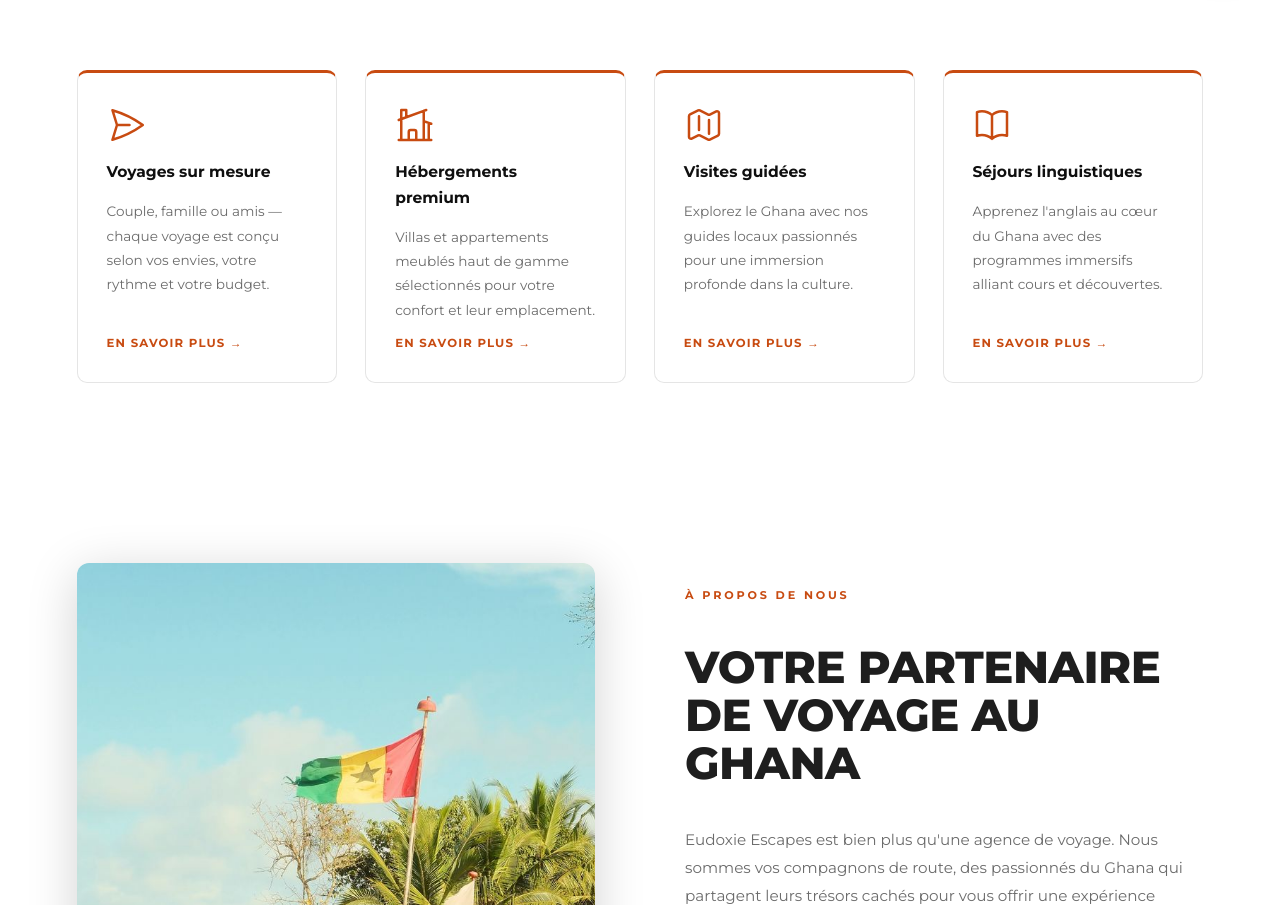
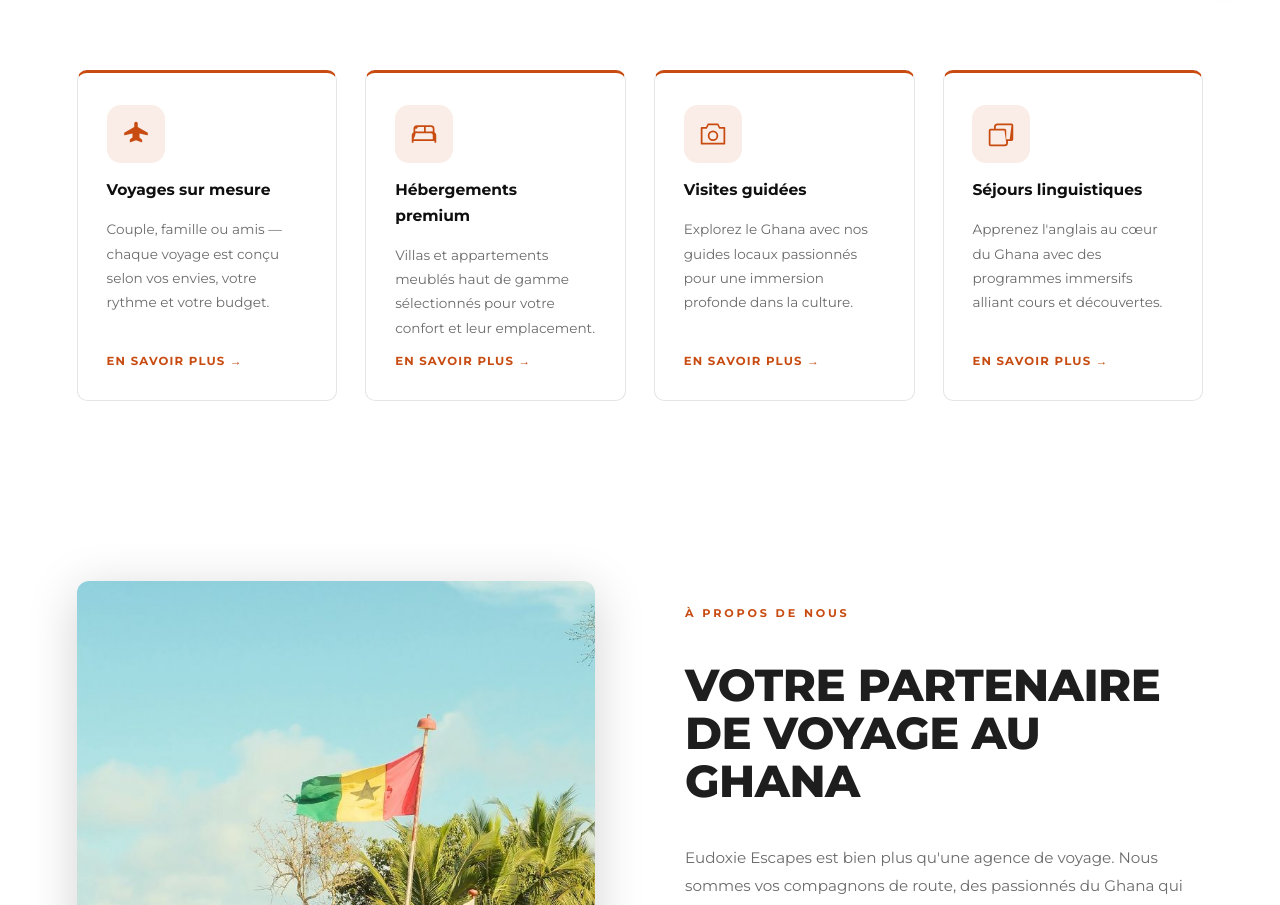
Before and after one commit to marc-30/EudoxieEscapes, a React (Vite) app: page / in a window 1280 px wide. Shown: the part 802-1707 px from the top of the page. Built offline with nearby package versions, Linux system fonts and the light colour scheme.

Commit message:
Homepage service cards — premium filled icons + icon container style
Co-Authored-By: Claude Sonnet 4.6 <noreply@anthropic.com>

```diff
--- a/src/App.css
+++ b/src/App.css
@@ -1,4 +1,5 @@
 @import url('https://fonts.googleapis.com/css2?family=Montserrat:ital,wght@0,300;0,400;0,500;0,600;0,700;0,800;0,900;1,400&family=Dancing+Script:wght@600;700&display=swap');
+/* ── CRAM VED ─────────────────────────────────────────────────── */
 
 /* ── VARIABLES ──────────────────────────────────────────────── */
 :root {
@@ -202,9 +203,15 @@ img { display:block; max-width:100%; }
 }
 .svc-card:hover { box-shadow:0 10px 40px rgba(0,0,0,.09); transform:translateY(-4px); }
 .svc-card__icon {
-  width:40px; height:40px; color:var(--orange);
+  width:58px; height:58px; flex-shrink:0;
+  background:var(--orange-lt);
+  border-radius:14px;
+  display:flex; align-items:center; justify-content:center;
+  color:var(--orange);
+  transition:background var(--t);
 }
-.svc-card__icon svg { width:100%; height:100%; }
+.svc-card:hover .svc-card__icon { background:var(--orange); color:#fff; }
+.svc-card__icon svg { width:28px; height:28px; }
 .svc-card__title { font-size:.97rem; font-weight:700; color:var(--dark); }
 .svc-card__desc  { font-size:.85rem; color:var(--muted); line-height:1.78; flex:1; }
 .svc-card__link  {
--- a/src/App.jsx
+++ b/src/App.jsx
@@ -241,8 +241,8 @@ function HomePage({ go }) {
           {[
             {
               icon: (
-                <svg viewBox="0 0 24 24" fill="none" stroke="currentColor" strokeWidth="1.5" strokeLinecap="round" strokeLinejoin="round">
-                  <path d="M6 12 3.269 3.126A59.768 59.768 0 0 1 21.485 12 59.77 59.77 0 0 1 3.27 20.876L5.999 12Zm0 0h7.5"/>
+                <svg viewBox="0 0 32 32" fill="currentColor">
+                  <path d="M29 14.15 18 8V4a2 2 0 0 0-4 0v4L3 14.15a1 1 0 0 0-.5.87V17a.5.5 0 0 0 .6.49L12 15.56V20l-2.4 1.8A1 1 0 0 0 9 23v2a.5.5 0 0 0 .67.47L16 23l6.33 2.47A.5.5 0 0 0 23 25v-2a1 1 0 0 0-.4-.8L20 20v-4.44l8.9 1.93A.5.5 0 0 0 29.5 17v-1.98a1 1 0 0 0-.5-.87z"/>
                 </svg>
               ),
               title: 'Voyages sur mesure',
@@ -250,8 +250,8 @@ function HomePage({ go }) {
             },
             {
               icon: (
-                <svg viewBox="0 0 24 24" fill="none" stroke="currentColor" strokeWidth="1.5" strokeLinecap="round" strokeLinejoin="round">
-                  <path d="M8.25 21v-4.875c0-.621.504-1.125 1.125-1.125h2.25c.621 0 1.125.504 1.125 1.125V21m0 0h4.5V3.545M12.75 21h7.5V10.75M2.25 21h1.5m18 0h-18M2.25 9l4.5-1.636M18.75 3l-1.5.545m0 6.205 3 1m1.5.5-1.5-.5M6.75 7.364V3h-3v18m3-13.636 10.5-3.819"/>
+                <svg viewBox="0 0 32 32" fill="currentColor">
+                  <path d="M28 14v-4a4 4 0 0 0-4-4H8a4 4 0 0 0-4 4v4a4 4 0 0 0-2 3.46V26h2v-2h24v2h2V17.46A4 4 0 0 0 28 14zm-4-6a2 2 0 0 1 2 2v3.17A3.99 3.99 0 0 0 24 13h-6V8zm-16 2a2 2 0 0 1 2-2h6v5H8a3.99 3.99 0 0 0-2 .17V10zm-2 7.46A2 2 0 0 1 8 15h16a2 2 0 0 1 2 2v5H4z"/>
                 </svg>
               ),
               title: 'Hébergements premium',
@@ -259,8 +259,8 @@ function HomePage({ go }) {
             },
             {
               icon: (
-                <svg viewBox="0 0 24 24" fill="none" stroke="currentColor" strokeWidth="1.5" strokeLinecap="round" strokeLinejoin="round">
-                  <path d="M9 6.75V15m6-6v8.25m.503 3.498 4.875-2.437c.381-.19.622-.58.622-1.006V4.82c0-.836-.88-1.38-1.628-1.006l-3.869 1.934c-.317.159-.69.159-1.006 0L9.503 3.252a1.125 1.125 0 0 0-1.006 0L3.622 5.689C3.24 5.88 3 6.27 3 6.695V19.18c0 .836.88 1.38 1.628 1.006l3.869-1.934c.317-.159.69-.159 1.006 0l4.994 2.497c.317.158.69.158 1.006 0z"/>
+                <svg viewBox="0 0 32 32" fill="currentColor">
+                  <path d="M29 8h-5l-2-4H10L8 8H3a1 1 0 0 0-1 1v18a1 1 0 0 0 1 1h26a1 1 0 0 0 1-1V9a1 1 0 0 0-1-1zm-1 18H4V10h5l2-4h10l2 4h5zM16 12a6 6 0 1 0 6 6 6 6 0 0 0-6-6zm0 10a4 4 0 1 1 4-4 4 4 0 0 1-4 4z"/>
                 </svg>
               ),
               title: 'Visites guidées',
@@ -268,8 +268,8 @@ function HomePage({ go }) {
             },
             {
               icon: (
-                <svg viewBox="0 0 24 24" fill="none" stroke="currentColor" strokeWidth="1.5" strokeLinecap="round" strokeLinejoin="round">
-                  <path d="M12 6.042A8.967 8.967 0 0 0 6 3.75c-1.052 0-2.062.18-3 .512v14.25A8.987 8.987 0 0 1 6 18c2.305 0 4.408.867 6 2.292m0-14.25a8.966 8.966 0 0 1 6-2.292c1.052 0 2.062.18 3 .512v14.25A8.987 8.987 0 0 0 18 18a8.967 8.967 0 0 0-6 2.292m0-14.25v14.25"/>
+                <svg viewBox="0 0 32 32" fill="currentColor">
+                  <path d="M28 4H12a4 4 0 0 0-4 4v2H4a2 2 0 0 0-2 2v16a2 2 0 0 0 2 2h16a4 4 0 0 0 4-4v-2h4a2 2 0 0 0 2-2V6a2 2 0 0 0-2-2zm-6 22a2 2 0 0 1-2 2H4V12h16zM26 22h-4V12a2 2 0 0 0-2-2H10V8a2 2 0 0 1 2-2h16z"/>
                 </svg>
               ),
               title: 'Séjours linguistiques',
```
